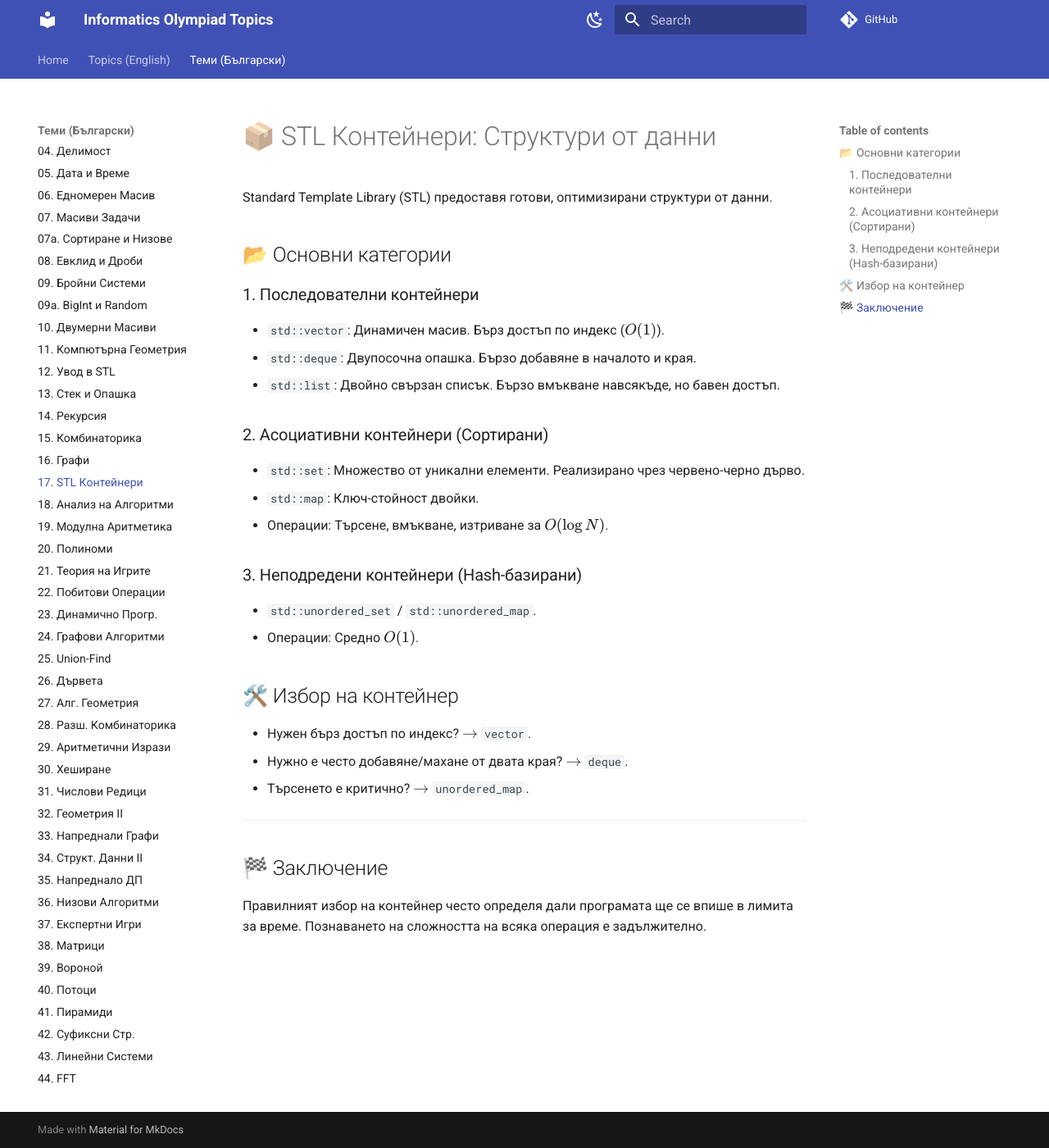
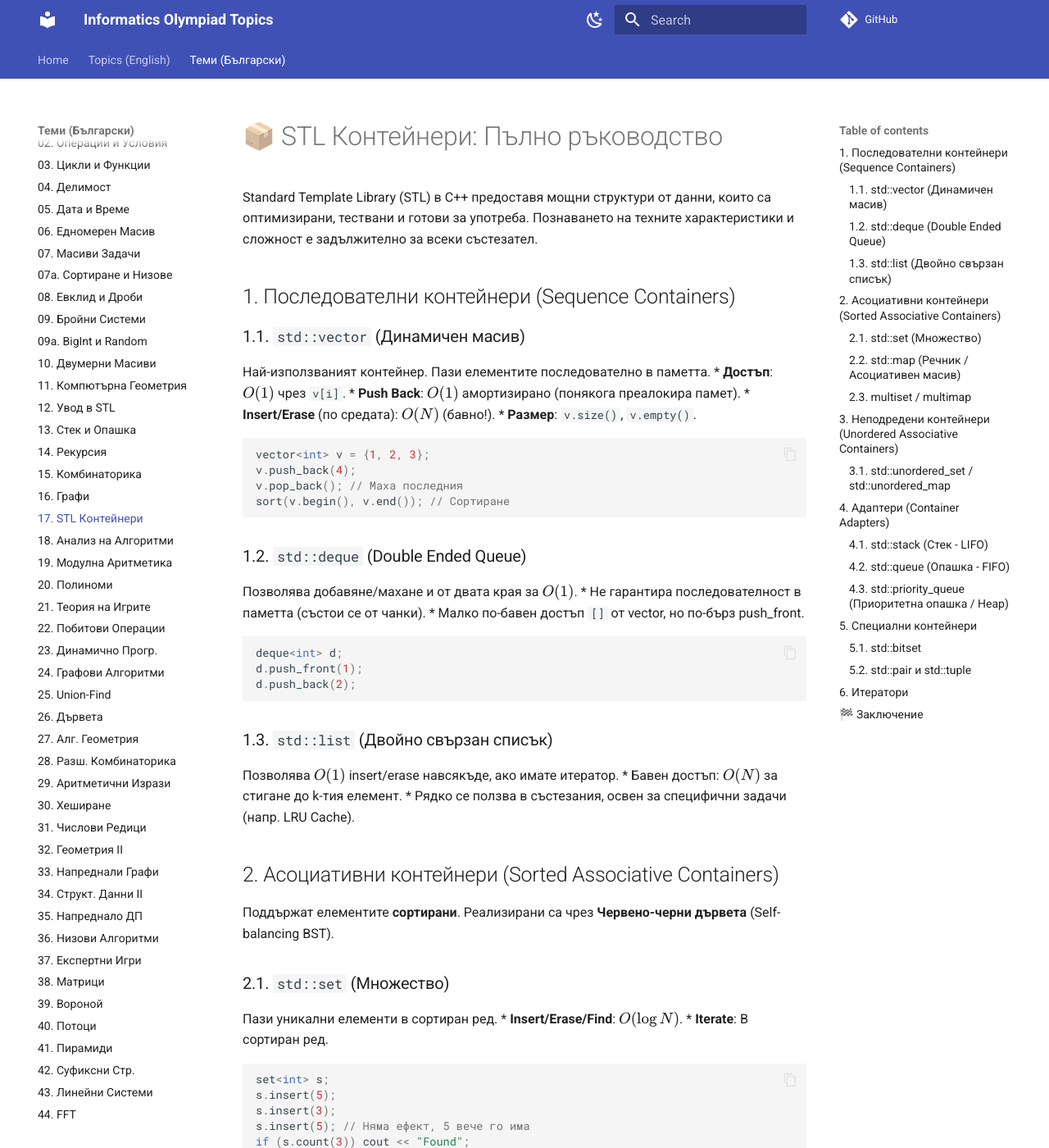
Before and after one commit to KadirYazadzhi/Informatics-Olympiad-Topics, an MkDocs documentation site: the page built from docs/BG/17.md, in a window 1280 px wide and 1400 px high. Shown: the whole window at 82% size. Built offline with MkDocs 1.6.1 and Material for MkDocs 9.7.7, drawn with Linux system fonts in a browser that asks for light colours; comment, search, counter and statistics services are not loaded; some of the changed text lies outside the part shown.

Commit message:
Expand BG/17.md: Detailed overview of STL Containers

````diff
--- a/docs/BG/17.md
+++ b/docs/BG/17.md
@@ -1,29 +1,136 @@
-# 📦 STL Контейнери: Структури от данни
+# 📦 STL Контейнери: Пълно ръководство
 
-Standard Template Library (STL) предоставя готови, оптимизирани структури от данни.
+Standard Template Library (STL) в C++ предоставя мощни структури от данни, които са оптимизирани, тествани и готови за употреба. Познаването на техните характеристики и сложност е задължително за всеки състезател.
 
-## 📂 Основни категории
+## 1. Последователни контейнери (Sequence Containers)
 
-### 1. Последователни контейнери
-- `std::vector`: Динамичен масив. Бърз достъп по индекс ($O(1)$).
-- `std::deque`: Двупосочна опашка. Бързо добавяне в началото и края.
-- `std::list`: Двойно свързан списък. Бързо вмъкване навсякъде, но бавен достъп.
+### 1.1. `std::vector` (Динамичен масив)
+Най-използваният контейнер. Пази елементите последователно в паметта.
+*   **Достъп**: $O(1)$ чрез `v[i]`.
+*   **Push Back**: $O(1)$ амортизирано (понякога преалокира памет).
+*   **Insert/Erase** (по средата): $O(N)$ (бавно!).
+*   **Размер**: `v.size()`, `v.empty()`.
 
-### 2. Асоциативни контейнери (Сортирани)
-- `std::set`: Множество от уникални елементи. Реализирано чрез червено-черно дърво.
-- `std::map`: Ключ-стойност двойки.
-- Операции: Търсене, вмъкване, изтриване за **$O(\log N)$**.
+```cpp
+vector<int> v = {1, 2, 3};
+v.push_back(4);
+v.pop_back(); // Маха последния
+sort(v.begin(), v.end()); // Сортиране
+```
 
-### 3. Неподредени контейнери (Hash-базирани)
-- `std::unordered_set` / `std::unordered_map`.
-- Операции: Средно **$O(1)$**.
+### 1.2. `std::deque` (Double Ended Queue)
+Позволява добавяне/махане и от двата края за $O(1)$.
+*   Не гарантира последователност в паметта (състои се от чанки).
+*   Малко по-бавен достъп `[]` от vector, но по-бърз push_front.
 
-## 🛠️ Избор на контейнер
-- Нужен бърз достъп по индекс? $\to$ `vector`.
-- Нужно е често добавяне/махане от двата края? $\to$ `deque`.
-- Търсенето е критично? $\to$ `unordered_map`.
+```cpp
+deque<int> d;
+d.push_front(1);
+d.push_back(2);
+```
 
----
+### 1.3. `std::list` (Двойно свързан списък)
+Позволява $O(1)$ insert/erase навсякъде, ако имате итератор.
+*   Бавен достъп: $O(N)$ за стигане до k-тия елемент.
+*   Рядко се ползва в състезания, освен за специфични задачи (напр. LRU Cache).
+
+## 2. Асоциативни контейнери (Sorted Associative Containers)
+Поддържат елементите **сортирани**. Реализирани са чрез **Червено-черни дървета** (Self-balancing BST).
+
+### 2.1. `std::set` (Множество)
+Пази уникални елементи в сортиран ред.
+*   **Insert/Erase/Find**: $O(\log N)$.
+*   **Iterate**: В сортиран ред.
+
+```cpp
+set<int> s;
+s.insert(5);
+s.insert(3);
+s.insert(5); // Няма ефект, 5 вече го има
+if (s.count(3)) cout << "Found";
+```
+
+### 2.2. `std::map` (Речник / Асоциативен масив)
+Пази двойки `(key, value)`, сортирани по ключ.
+*   **Достъп**: `m[key]` връща референция към стойността (създава я, ако я няма, с default стойност 0/empty).
+*   **Сложност**: $O(\log N)$ за всички операции.
+
+```cpp
+map<string, int> scores;
+scores["Ivan"] = 100;
+scores["Ana"] = 95;
+for (auto& p : scores) {
+    cout << p.first << ": " << p.second << endl; // Ana: 95, Ivan: 100
+}
+```
+
+### 2.3. `multiset` / `multimap`
+Позволяват дублиращи се ключове.
+*   `s.erase(val)` изтрива **всички** инстанции на `val`.
+*   `s.erase(s.find(val))` изтрива само **една** инстанция.
+
+## 3. Неподредени контейнери (Unordered Associative Containers)
+Базирани на **Хеш таблици**. Елементите са в произволен ред.
+
+### 3.1. `std::unordered_set` / `std::unordered_map`
+*   **Сложност**: $O(1)$ средно, но $O(N)$ в най-лошия случай (колизии).
+*   **Важно**: В Codeforces има "анти-хеш" тестове, които правят тези контейнери бавни ($O(N^2)$ общо). Използвайте custom hash функция (виж Тема 09b).
+
+## 4. Адаптери (Container Adapters)
+
+### 4.1. `std::stack` (Стек - LIFO)
+*   `push()`, `pop()`, `top()`. Всичко е $O(1)$.
+*   Ползва се за DFS, проверка на скоби, Shunting-yard.
+
+### 4.2. `std::queue` (Опашка - FIFO)
+*   `push()`, `pop()`, `front()`. Всичко е $O(1)$.
+*   Ползва се за BFS.
+
+### 4.3. `std::priority_queue` (Приоритетна опашка / Heap)
+Винаги дава най-големия елемент (`top()`).
+*   **Push/Pop**: $O(\log N)$.
+*   **Top**: $O(1)$.
+*   За Min-Heap: `priority_queue<int, vector<int>, greater<int>> pq;`
+
+## 5. Специални контейнери
+
+### 5.1. `std::bitset`
+Оптимизиран масив от битове. Заема 1 бит на елемент (8 пъти по-малко от `bool` или `vector<bool>`).
+*   Поддържа побитови операции (`&`, `|`, `^`, `~`, `<<`, `>>`) върху целия масив.
+*   Изключително бърз за задачи с множество (Knapsack, subset sum).
+*   Размерът трябва да е константа при компилация: `bitset<1000> b;`.
+
+```cpp
+bitset<8> b("10101010");
+b[0] = 0; // Променя най-десния бит (индексиране отзад напред!)
+cout << b.count(); // Брой единици
+```
+
+### 5.2. `std::pair` и `std::tuple`
+Удобни за групиране на данни без създаване на `struct`.
+*   Сравняват се лексикографски автоматично.
+
+```cpp
+pair<int, int> p = {1, 2};
+vector<pair<int, int>> v; // Често ползвано за графи (съсед, тегло)
+```
+
+## 6. Итератори
+Итераторите са "умни указатели", които позволяват обхождане на контейнери.
+*   `begin()`: сочи към първия елемент.
+*   `end()`: сочи **след** последния елемент.
+*   `rbegin()`, `rend()`: за обратно обхождане.
+
+```cpp
+vector<int>::iterator it = v.begin();
+auto it2 = v.find(x); // За set/map
+if (it2 != v.end()) { /* намерено */ }
+```
 
 ## 🏁 Заключение
-Правилният избор на контейнер често определя дали програмата ще се впише в лимита за време. Познаването на сложността на всяка операция е задължително.
+*   За масив с фиксиран размер/индексиране -> `vector`.
+*   За търсене/уникалност -> `set` или `unordered_set`.
+*   За ключове/стойности -> `map`.
+*   За BFS -> `queue`.
+*   За Dijkstra/Prim -> `priority_queue`.
+*   За битови маски -> `bitset`.
````
